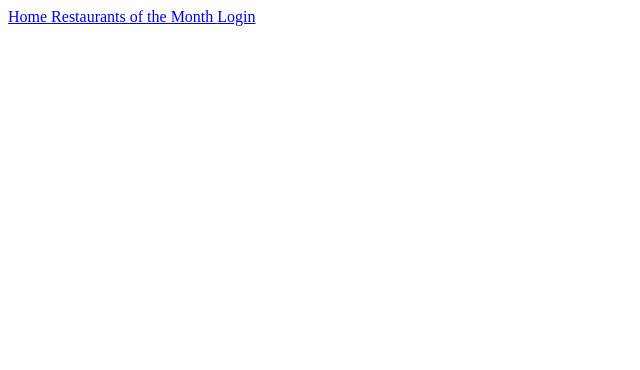
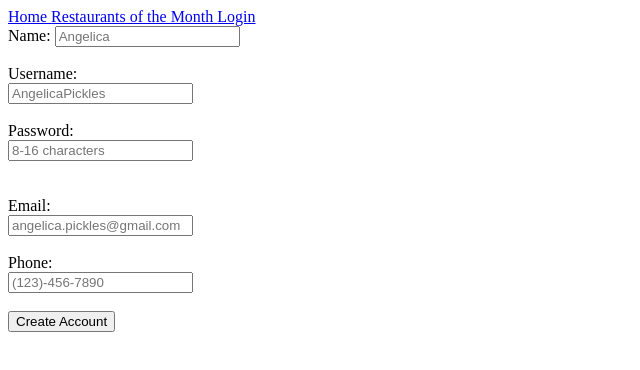
Before and after one commit to MCSimoes18/mealdeals-front-end, a React (Create React App) app: page /signup in a window 1280 px wide. Shown: the top 370 px of the page, without its empty margins (0-640 px from the left). Built offline with nearby package versions, Linux system fonts and the light colour scheme.

Commit message:
routed login

```diff
--- a/src/components/Login.js
+++ b/src/components/Login.js
@@ -1,14 +1,12 @@
 import React, { Component, Fragment } from 'react'
+import { NavLink } from 'react-router-dom';
 import RestaurantCard from './RestaurantCard'
 
 
 export default class Login extends Component {
   state = {
-    firstName: "",
     username: "",
-    password: "",
-    email: "",
-    password: "",
+    password: ""
   }
 
   handleChange = (e) => {
@@ -17,17 +15,17 @@ export default class Login extends Component {
     })
   }
 
-  signupSubmit = (e) => {
-    e.preventDefault()
-    let data = {
-      name: this.state.firstName,
-      username: this.state.username,
-      password: this.state.password,
-      email: this.state.email,
-      phone: this.state.phone,
-    }
-    this.signupUser(data)
-  }
+  // signupSubmit = (e) => {
+  //   e.preventDefault()
+  //   let data = {
+  //     name: this.state.firstName,
+  //     username: this.state.username,
+  //     password: this.state.password,
+  //     email: this.state.email,
+  //     phone: this.state.phone,
+  //   }
+  //   this.signupUser(data)
+  // }
 
   login = (e) => {
     e.preventDefault()
@@ -37,10 +35,10 @@ export default class Login extends Component {
   }
 
   loginUser = (username, password) => {
-  console.log("will log in user", username, password);
-  fetch("http://localhost:3000/api/v1/users")
-  .then(res => res.json())
-  .then( json => {
+    console.log("will log in user", username, password);
+    fetch("http://localhost:3000/api/v1/users")
+    .then(res => res.json())
+    .then( json => {
     let login_user = json.find( user => user.username === username)
     if (login_user.password === password) {
       console.log("success!")
@@ -48,50 +46,49 @@ export default class Login extends Component {
   })
 }
 
-  signupUser = (data) => {
-    fetch("http://localhost:3000/api/v1/users", {
-      method: "POST",
-      headers: {
-        "Content-Type": "application/json",
-        "Accepts": "application/json"
-      },
-      body: JSON.stringify(data)
-    })
-    .then(res => res.json())
-    .then(console.log)
-  }
+  // signupUser = (data) => {
+  //   fetch("http://localhost:3000/api/v1/users", {
+  //     method: "POST",
+  //     headers: {
+  //       "Content-Type": "application/json",
+  //       "Accepts": "application/json"
+  //     },
+  //     body: JSON.stringify(data)
+  //   })
+  //   .then(res => res.json())
+  //   .then(console.log)
+  // }
 
-  renderSignUpForm = () => {
-    return (
-      <div className="signup">
-        <form onSubmit={this.signupSubmit}>
-          <label> Name: </label>
-          <input onChange={this.handleChange} type="text" name="firstName" placeholder="Angelica" value={this.state.firstName}/> <br />
-            <br />
-          <label> Username: </label>
-            <br />
-          <input onChange={this.handleChange} type="text"  name="username" placeholder="AngelicaPickles" value={this.state.username}/>
-            <br />
-            <br />
-          <label>Password: </label>
-            <br />
-          <input onChange={this.handleChange} type="password"  name="password" placeholder="8-16 characters" value={this.state.password}/><br />
-            <br />
-            <br />
-            <label>Email: </label>
-              <br />
-            <input onChange={this.handleChange} type="email"  name="email" placeholder="angelica.pickles@gmail.com" value={this.state.email}/><br />
-              <br />
-
-              <label>Phone: </label>
-                <br />
-              <input onChange={this.handleChange} type="phone"  name="phone" placeholder="(123)-456-7890" value={this.state.phone}/><br />
-                <br />
-          <button type="submit">Create Account</button>
-        </form>
-      </div>
-    )
-  }
+  // renderSignUpForm = () => {
+  //   return (
+  //     <div className="signup">
+  //       <form onSubmit={this.signupSubmit}>
+  //         <label> Name: </label>
+  //         <input onChange={this.handleChange} type="text" name="firstName" placeholder="Angelica" value={this.state.firstName}/> <br />
+  //           <br />
+  //         <label> Username: </label>
+  //           <br />
+  //         <input onChange={this.handleChange} type="text"  name="username" placeholder="AngelicaPickles" value={this.state.username}/>
+  //           <br />
+  //           <br />
+  //         <label>Password: </label>
+  //           <br />
+  //         <input onChange={this.handleChange} type="password"  name="password" placeholder="8-16 characters" value={this.state.password}/><br />
+  //           <br />
+  //           <br />
+  //           <label>Email: </label>
+  //             <br />
+  //           <input onChange={this.handleChange} type="email"  name="email" placeholder="angelica.pickles@gmail.com" value={this.state.email}/><br />
+  //             <br />
+  //             <label>Phone: </label>
+  //               <br />
+  //             <input onChange={this.handleChange} type="phone"  name="phone" placeholder="(123)-456-7890" value={this.state.phone}/><br />
+  //               <br />
+  //         <button type="submit">Create Account</button>
+  //       </form>
+  //     </div>
+  //   )
+  // }
 
   renderLoginForm = () => {
   return (
@@ -109,7 +106,7 @@ export default class Login extends Component {
         <button type="submit">Submit</button>
           <br />
           <br />
-        <a onClick={this.props.displaySignup}>Sign up</a>
+        Dont have an account? <NavLink to="/SignUp"> Sign Up Here </NavLink>
       </form>
       {
         this.props.errorLogin ?
@@ -121,11 +118,25 @@ export default class Login extends Component {
   )
 }
 
+showSignUp = () => {
+  this.setState({
+    showLogin: false
+  })
+}
+
+// formToDisplay = () => {
+//   if (this.state.showLogin == true){
+//     return (this.renderLoginForm())
+//   }
+//   else {
+//     return (this.renderSignUpForm())
+//   }
+// }
+
 render () {
   return (
     <div>
       {this.renderLoginForm()}
-      {this.renderSignUpForm()}
     </div>
   )
 }
--- /dev/null
+++ b/src/components/SignUp.js
@@ -0,0 +1,88 @@
+import React, { Component, Fragment } from 'react'
+
+export default class SignUp extends Component {
+
+  state = {
+    firstName: "",
+    username: "",
+    password: "",
+    email: "",
+    password: "",
+    showLogin: true
+  }
+
+  handleChange = (e) => {
+    this.setState({
+      [e.target.name]: e.target.value
+    })
+  }
+
+  signupSubmit = (e) => {
+    e.preventDefault()
+    let data = {
+      name: this.state.firstName,
+      username: this.state.username,
+      password: this.state.password,
+      email: this.state.email,
+      phone: this.state.phone,
+    }
+    this.signupUser(data)
+  }
+
+  signupUser = (data) => {
+    fetch("http://localhost:3000/api/v1/users", {
+      method: "POST",
+      headers: {
+        "Content-Type": "application/json",
+        "Accepts": "application/json"
+      },
+      body: JSON.stringify(data)
+    })
+    .then(res => res.json())
+    .then(console.log)
+  }
+
+  renderSignUpForm = () => {
+    return (
+      <div className="signup">
+        <form onSubmit={this.signupSubmit}>
+          <label> Name: </label>
+          <input onChange={this.handleChange} type="text" name="firstName" placeholder="Angelica" value={this.state.firstName}/> <br />
+            <br />
+          <label> Username: </label>
+            <br />
+          <input onChange={this.handleChange} type="text"  name="username" placeholder="AngelicaPickles" value={this.state.username}/>
+            <br />
+            <br />
+          <label>Password: </label>
+            <br />
+          <input onChange={this.handleChange} type="password"  name="password" placeholder="8-16 characters" value={this.state.password}/><br />
+            <br />
+            <br />
+            <label>Email: </label>
+              <br />
+            <input onChange={this.handleChange} type="email"  name="email" placeholder="angelica.pickles@gmail.com" value={this.state.email}/><br />
+              <br />
+              <label>Phone: </label>
+                <br />
+              <input onChange={this.handleChange} type="phone"  name="phone" placeholder="(123)-456-7890" value={this.state.phone}/><br />
+                <br />
+          <button type="submit">Create Account</button>
+        </form>
+      </div>
+    )
+  }
+
+  render () {
+    return (
+      <div>
+        {this.renderSignUpForm()}
+      </div>
+    )
+  }
+
+
+
+
+
+}
--- a/src/index.js
+++ b/src/index.js
@@ -11,6 +11,7 @@ import Home from './components/Home';
 import NavBar from './components/NavBar';
 import MonthlyOffers from './components/MonthlyOffers';
 import Login from './components/Login';
+import SignUp from './components/SignUp';
 import store from './store';
 
 
@@ -21,6 +22,7 @@ ReactDOM.render((
       <Route exact path="/" component={Home} />
       <Route exact path="/monthly_offers" component={MonthlyOffers} />
       <Route exact path="/login" component={Login} />
+      <Route exact path="/signup" component={SignUp} />
     </Router>
   </Provider>
 ),
--- a/src/reducer.js
+++ b/src/reducer.js
@@ -1,7 +1,6 @@
 const initialState = {
   location: "",
-  cuisine: ""
-
+  cuisine: "",
 }
 
 function reducer(state = initialState, action, payload) {
```
